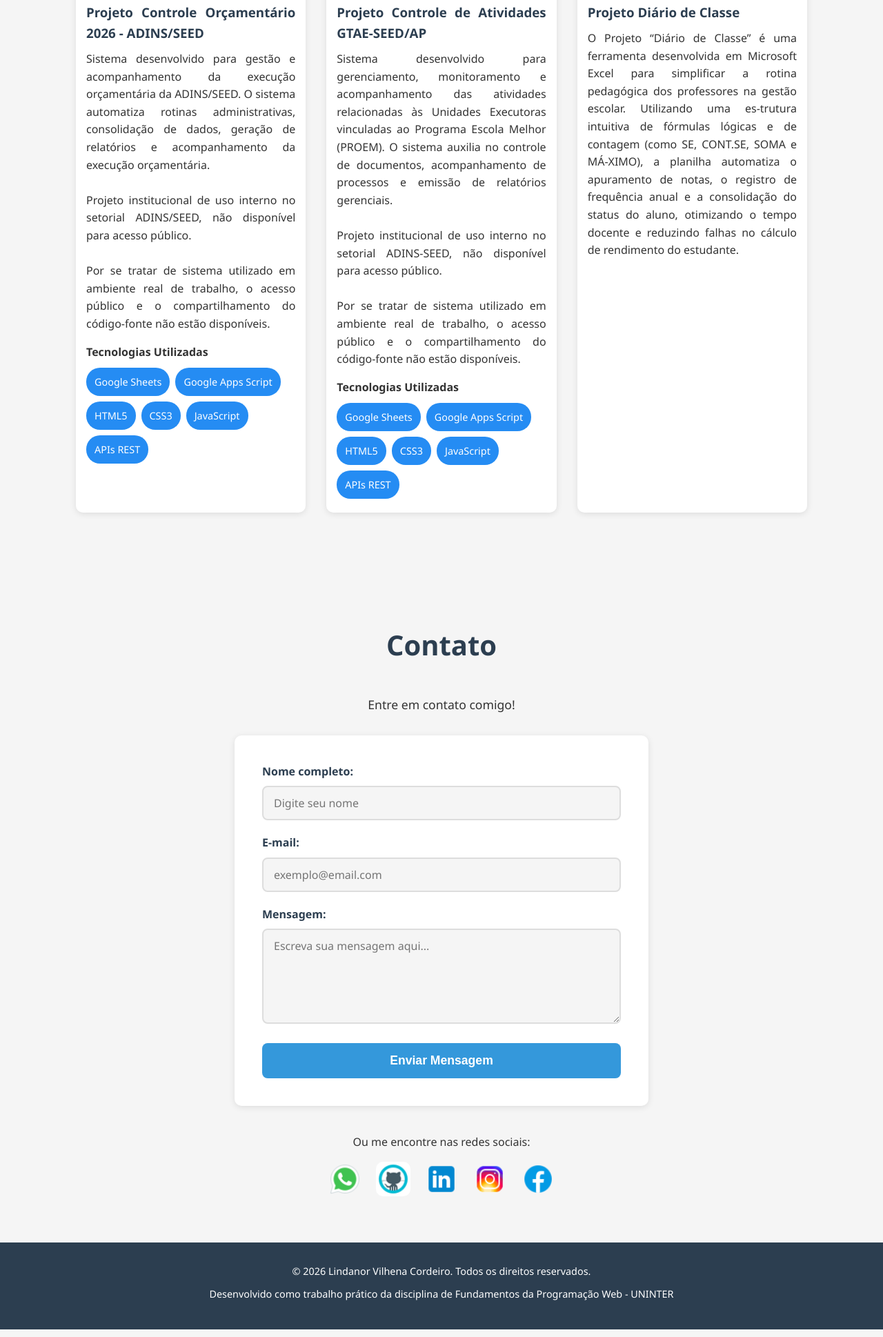
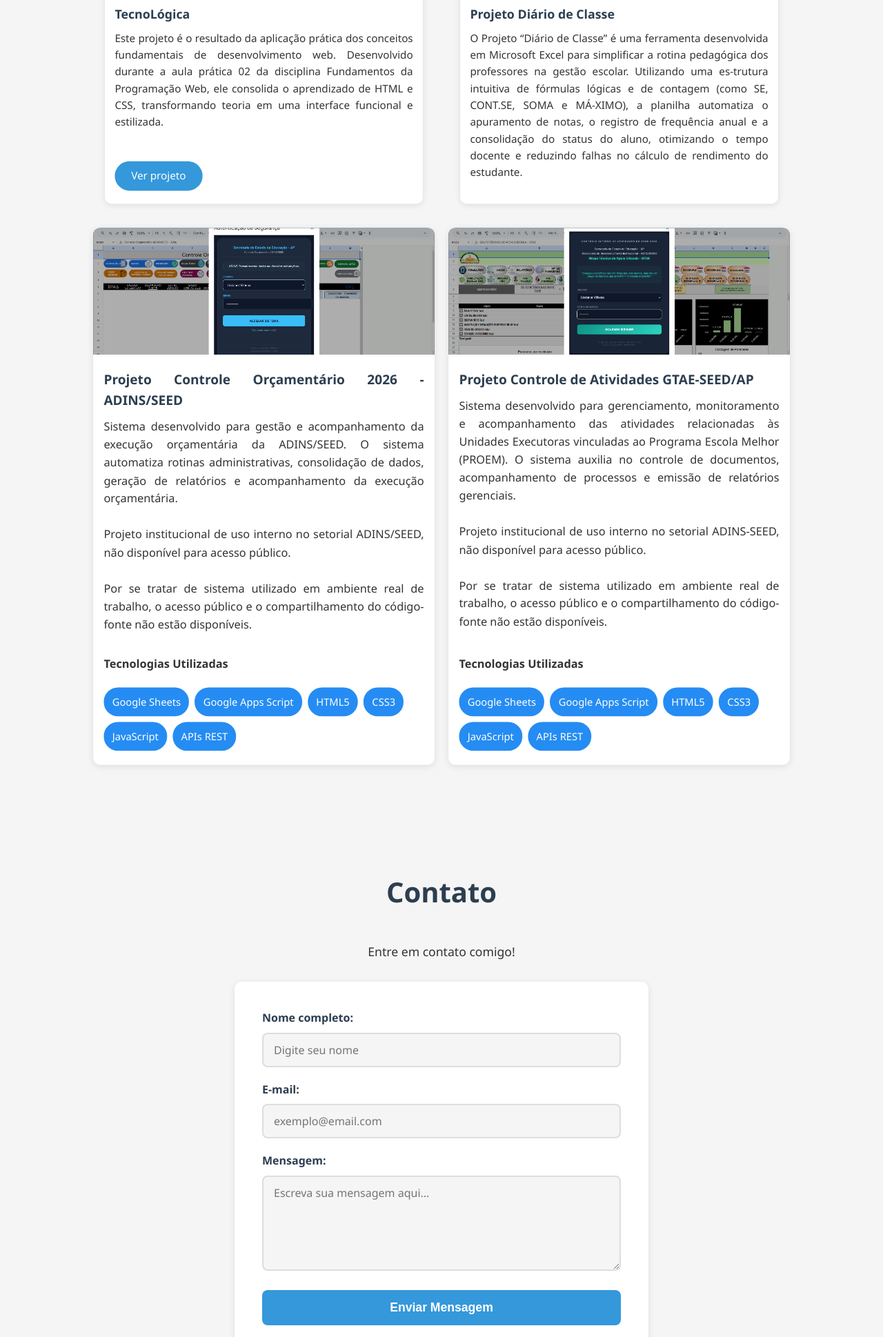
Before and after one commit to lindanorvilhena-glitch/Lindanor-Vilhena_Portf-lio-pessoal--Curr-culo-Online-, a plain HTML site: page index.html in a window 1280 px wide. Shown: the part 4002-5940 px from the top of the page at 69% size. Drawn offline with Linux system fonts and the light colour scheme.

Commit message:
Atualização do grid de projetos

```diff
--- a/index.html
+++ b/index.html
@@ -142,7 +142,27 @@
             <p class="subtitulo">Alguns dos meus projetos e trabalhos:</p>
 
             <div class="projetos">
-                <!-- Projeto 1 -->
+                 <!-- Projeto 1 -->
+                <div class="projeto-card">
+                    <div class="projeto-img">
+                        <img src="Imagens/ProjectTecnoLogica.png" alt="TecnoLógica">
+                    </div>
+                    <h3>TecnoLógica</h3>
+                    <p> Este projeto é o resultado da aplicação prática dos conceitos fundamentais de desenvolvimento web. Desenvolvido durante a aula prática 02 da disciplina Fundamentos da Programação Web, ele consolida o aprendizado de HTML e CSS, transformando teoria em uma interface funcional e estilizada.</p>
+                    <a href="https://github.com/lindanorvilhena-glitch/projeto_tecnologica" target="_blank" class="btn-link">Ver projeto</a>
+                </div>
+
+                 <!-- Projeto 2 -->
+                <div class="projeto-card">
+                    <div class="projeto-img">
+                        <img src="Imagens/diario.png" alt="Projeto Diário de Classe">
+                    </div>
+                    <h3>Projeto Diário de Classe</h3>
+                    <p>O Projeto “Diário de Classe” é uma ferramenta desenvolvida em Microsoft Excel para simplificar a rotina pedagógica dos professores na gestão escolar. Utilizando uma es-trutura intuitiva de fórmulas lógicas e de contagem (como SE, CONT.SE, SOMA e MÁ-XIMO), a planilha automatiza o apuramento de notas, o registro de frequência anual e a consolidação do status do aluno, otimizando o tempo docente e reduzindo falhas no cálculo de rendimento do estudante.</p>
+
+                </div>
+
+                <!-- Projeto 3 -->
                 <div class="projeto-card">
                     <div class="projeto-img">
                         <img src="Imagens/ControlOrca.png" alt="Projeto Controle Orçamentário 2026 - ADINS/SEED">
@@ -167,7 +187,7 @@
                     </ul>
                 </div>
 
-                <!-- Projeto 2 -->
+                <!-- Projeto 4 -->
                 <div class="projeto-card">
                     <div class="projeto-img">
                         <img src="Imagens/ContrlGTAE.png" alt="Projeto Controle de Atividades GTAE-SEED/AP">
@@ -193,15 +213,6 @@
                     </ul>
                 </div>
 
-                <!-- Projeto 3 -->
-                <div class="projeto-card">
-                    <div class="projeto-img">
-                        <img src="Imagens/diario.png" alt="Projeto Diário de Classe">
-                    </div>
-                    <h3>Projeto Diário de Classe</h3>
-                    <p>O Projeto “Diário de Classe” é uma ferramenta desenvolvida em Microsoft Excel para simplificar a rotina pedagógica dos professores na gestão escolar. Utilizando uma es-trutura intuitiva de fórmulas lógicas e de contagem (como SE, CONT.SE, SOMA e MÁ-XIMO), a planilha automatiza o apuramento de notas, o registro de frequência anual e a consolidação do status do aluno, otimizando o tempo docente e reduzindo falhas no cálculo de rendimento do estudante.</p>
-
-                </div>
             </div>
         </div>
     </section>
@@ -244,33 +255,11 @@
                 <!-- Botão de envio -->
                 <button type="submit" class="btn-enviar">Enviar Mensagem</button>
             </form>
-
-            <!-- Informações de contato direto -->
-            <div class="contato-direto">
-                <p>Ou me encontre nas redes sociais:</p>
-                <div class="redes-contato">
-                    <a href="https://wa.me/5596984197105" target="_blank" title="WhatsApp">
-                        <img src="Imagens/whatsapp.png" alt="WhatsApp">
-                    </a>
-                    <a href="https://github.com/lindanorvilhena-glitch" target="_blank" title="GitHub">
-                            <img src="Imagens/github.gif" alt="GitHub">
-                    </a>
-                    <a href="https://linkedin.com/in/lindanor-vilhena-cordeiro-30355a169" target="_blank" title="LinkedIn">
-                            <img src="Imagens/linkedin.png" alt="LinkedIn">
-                    </a>
-                    <a href="https://instagram.com/lindanorvilhena90" target="_blank" title="Instagram">
-                            <img src="Imagens/instagram.png" alt="Instagram">
-                    </a>
-                    <a href="https://facebook.com/lindanorvilhena" target="_blank" title="Facebook">
-                            <img src="Imagens/facebook.png" alt="Facebook">
-                    </a>
-                </div>
-            </div>
         </div>
     </section>
 
     <!-- ============================================ -->
-    <!-- RODAPÉ                                       -->
+    <!-------------RODAPÉ---------------------------- -->
     <!-- ============================================ -->
     <footer>
         <p>&copy; 2026 Lindanor Vilhena Cordeiro. Todos os direitos reservados.</p>
--- a/style.css
+++ b/style.css
@@ -51,8 +51,7 @@ body {
 }
 
 /* ============================================ */
-/* MENU DE NAVEGAÇÃO                            */
-/* Fixo no topo da página                       */
+/* ------------MENU DE NAVEGAÇÃO--------------- */
 /* ============================================ */
 header {
     position: fixed;
@@ -130,7 +129,7 @@ header {
 }
 
 /* =================================== */
-/*            SEÇÕES                   */
+/*-------------SEÇÕES----------------- */
 /* =================================== */
 
 /* Estilo padrão para todas as seções */
@@ -155,7 +154,7 @@ header {
 }
 
 /* ============================================ */
-/* SEÇÃO SOBRE MIM                              */
+/* --------------SEÇÃO SOBRE MIM--------------- */
 /* ============================================ */
 .sobre-mim {
 
@@ -289,7 +288,7 @@ header {
 }
 
 /* ============================================ */
-/* SEÇÃO FORMAÇÃO                               */
+/* ´------------SEÇÃO FORMAÇÃO----------------- */
 /* ============================================ */
 .formacao {
     background-color: var(--cor-fundo);
@@ -326,17 +325,27 @@ header {
 }
 
 /* ============================================ */
-/* SEÇÃO PORTFÓLIO                              */
+/* -------------SEÇÃO PORTFÓLIO---------------- */
 /* ============================================ */
-.portfolio {
-    background-color: var(--cor-fundo);
+.projetos {
+    display: grid;
+    grid-template-columns: 1fr 1fr;
+    grid-template-rows: auto auto;
+    gap: 30px;
+    max-width: 1000px;
+    margin: 0 auto;
 }
 
-/* Grid de projetos */
-.projetos {
-    display: grid;
-    grid-template-columns: repeat(auto-fit, minmax(280px, 1fr));
-    gap: 30px;
+/* Cards da primeira linha (menores) */
+.projeto-card:nth-child(1),
+.projeto-card:nth-child(2) {
+    transform: scale(0.95);
+}
+
+/* Cards da segunda linha (maiores) */
+.projeto-card:nth-child(3),
+.projeto-card:nth-child(4) {
+    transform: scale(1.02);
 }
 
 /* Card de cada projeto */
@@ -349,10 +358,12 @@ header {
     text-align: justify;
     padding: 0 15px;
     padding-bottom: 20px;
+    display: flex;
+    flex-direction: column;
 }
 
 .projeto-card:hover {
-    transform: translateY(-5px);
+    transform: scale(1) !important;
     box-shadow: 0 8px 25px rgba(0, 0, 0, 0.15);
 }
 
@@ -365,12 +376,21 @@ header {
     display: flex;
     align-items: center;
     justify-content: center;
+    position: relative;
+    margin-left: -15px;
+    margin-right: -15px;
+    width: calc(100% + 30px);
 }
 
 .projeto-img img {
     width: 100%;
     height: 100%;
     object-fit: cover;
+    transition: transform 0.3s;
+}
+
+.projeto-img.galeria:hover img {
+    transform: scale(1.05);
 }
 
 .projeto-card h3 {
@@ -378,13 +398,14 @@ header {
     color: var(--cor-primaria);
 }
 
-.projeto-card h4{
+.projeto-card h4 {
     margin-top: 15px;
     margin-bottom: 10px;
 }
 
 .projeto-card p {
     margin-bottom: 15px;
+    flex-grow: 1;
 }
 
 .tecnologias {
@@ -393,6 +414,7 @@ header {
     gap: 8px;
     margin-top: 10px;
     list-style: none;
+    padding: 0;
 }
 
 .tecnologias li {
@@ -403,7 +425,6 @@ header {
     font-size: 0.9rem;
 }
 
-
 /* Botão de link do projeto */
 .btn-link {
     display: inline-block;
@@ -413,6 +434,8 @@ header {
     padding: 10px 25px;
     border-radius: 25px;
     transition: background-color 0.3s;
+    margin-top: auto;
+    align-self: flex-start;
 }
 
 .btn-link:hover {
@@ -504,29 +527,6 @@ form {
     background-color: var(--cor-primaria);
 }
 
-/* Área de contato direto (WhatsApp, Facebook, Instragram, Git e Linkedln) */
-.contato-direto {
-    text-align: center;
-    margin-top: 40px;
-}
-
-.redes-contato {
-    display: flex;
-    justify-content: center;
-    gap: 20px;
-    margin-top: 15px;
-}
-
-.redes-contato img {
-    width: 50px;
-    height: 50px;
-    border-radius: 10px;
-    transition: transform 0.3s;
-}
-
-.redes-contato img:hover {
-    transform: scale(1.1);
-}
 
 /* ============================================ */
 /* MODAL DE CONFIRMAÇÃO                         */
```
Also changed, not shown: Imagens/ContrlGTAE1.png (added), Imagens/ContrlGTAE2.png (added), Imagens/ContrlGTAE3.png (added), Imagens/ControlOrca1.png (added), Imagens/ControlOrca2.png (added), Imagens/ControlOrca3.png (added), Imagens/ControlOrca4.png (added), Imagens/ControlOrca5.png (added), Imagens/ProjectTecnoLogica.png (added), Imagens/diario1.png (added), Imagens/diario2.png (added), Imagens/facebook.png (deleted), Imagens/github.gif (deleted), Imagens/github2.png (deleted), 3 more files.
